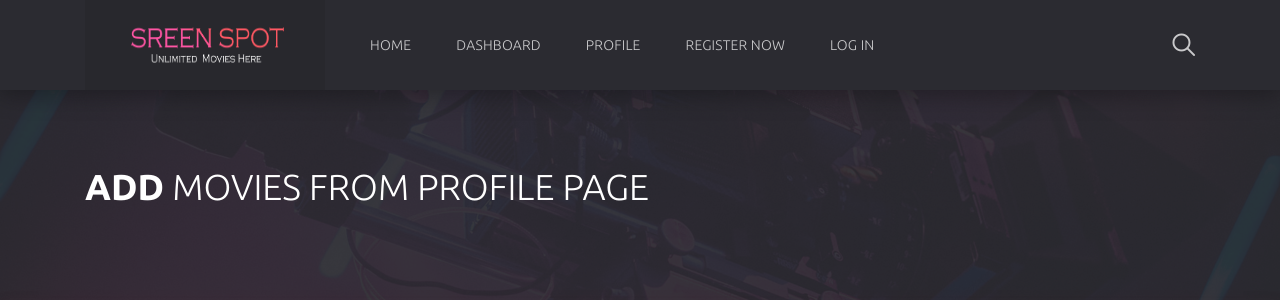
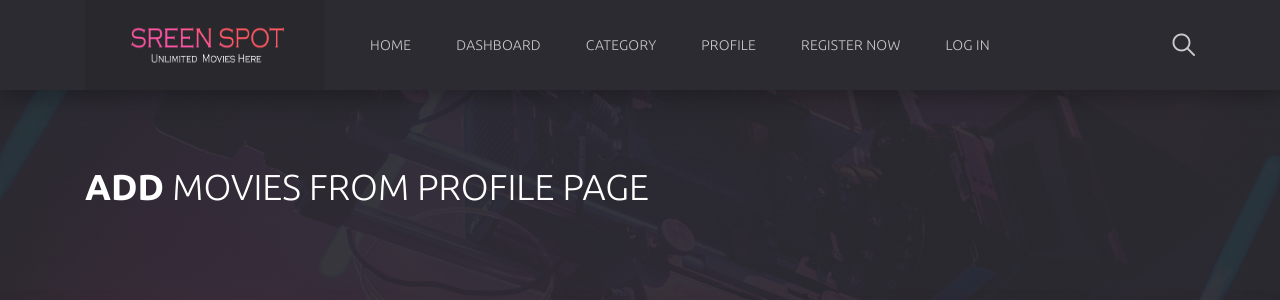
Before and after one commit to Muhmd-Rahees/ScreenSpot_MovieApp, a Django app: page /dashboard/ in a window 1280 px wide. Shown: the top 300 px of the page. Run offline with Django 4.2, Linux system fonts and the light colour scheme; data that the repository does not hold is empty; some libraries are stand-ins or nearby versions.

Commit message:
Update index.html

```diff
--- a/templates/index.html
+++ b/templates/index.html
@@ -61,6 +61,19 @@
 									<a class="dropdown-toggle header__nav-link" href="{% url 'index' %}">Dashboard</a>
 								</li>
 								<!-- end dropdown -->
+
+								<li class="header__nav-item">
+									<a class="dropdown-toggle header__nav-link" href="#" role="button" id="dropdownMenuCatalog" data-toggle="dropdown" aria-haspopup="true" aria-expanded="false">Category</a>
+
+
+
+									<ul class="dropdown-menu header__dropdown-menu" aria-labelledby="dropdownMenuCatalog">
+
+										{% for category in categories %}
+										<li><a href="{% url 'movie_category' category_id=category.id %}">{{category.category}}</a></li>
+										{% endfor %}
+									</ul>
+								</li>
 
 
 
```
